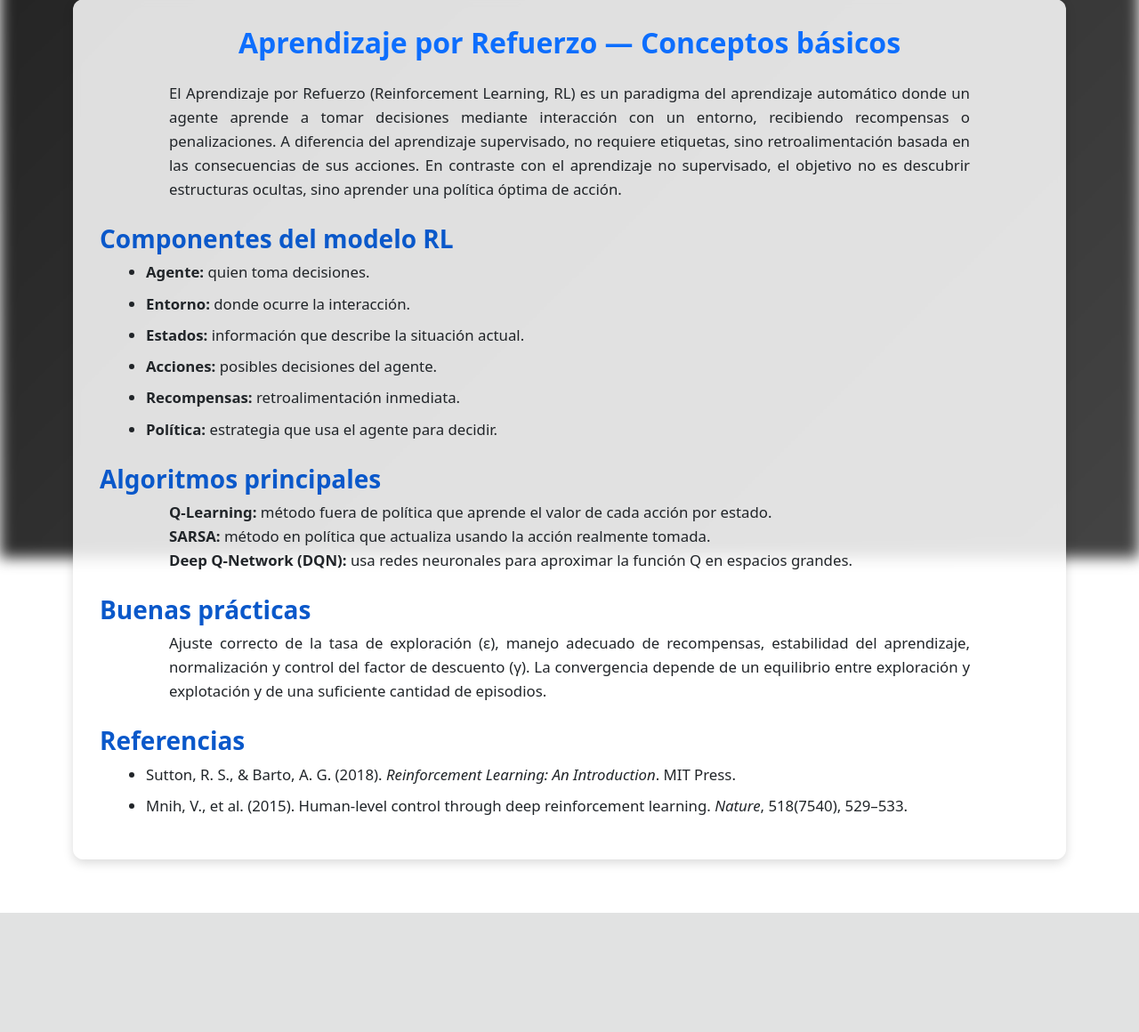
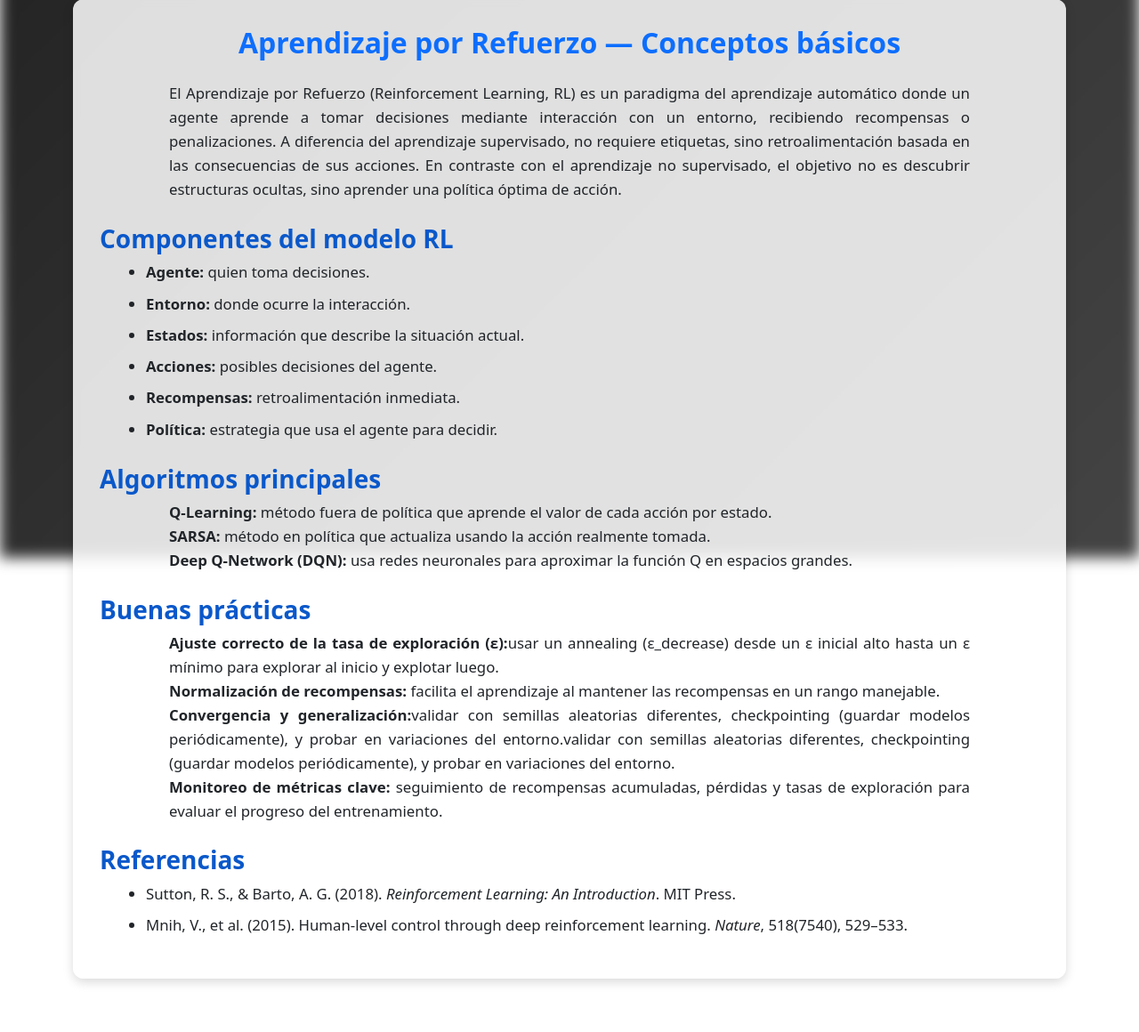
Before and after one commit to catabernal2003-png/Repositorio-Activades, a Flask app: page /reinforcement/conceptos in a window 1280 px wide. Shown: the part 173-1333 px from the top of the page at 89% size. Before the commit the page ends 1199 px from the top, so only its background shows below. Run offline with Flask 3, Linux system fonts and the light colour scheme.

Commit message:
Complementación en los conceptos del RL

```diff
--- a/templates/rl_conceptos.html
+++ b/templates/rl_conceptos.html
@@ -70,9 +70,10 @@
 
     <h3 class="rl-subtitle">Buenas prácticas</h3>
     <p>
-        Ajuste correcto de la tasa de exploración (ε), manejo adecuado de recompensas, estabilidad del aprendizaje,
-        normalización y control del factor de descuento (γ). La convergencia depende de un equilibrio entre exploración
-        y explotación y de una suficiente cantidad de episodios.
+        <strong> Ajuste correcto de la tasa de exploración (ε):</strong>usar un annealing (ε_decrease) desde un ε inicial alto hasta un ε mínimo para explorar al inicio y explotar luego.<br>
+        <strong>Normalización de recompensas:</strong> facilita el aprendizaje al mantener las recompensas en un rango manejable.<br>
+        <strong>Convergencia y generalización:</strong>validar con semillas aleatorias diferentes, checkpointing (guardar modelos periódicamente), y probar en variaciones del entorno.validar con semillas aleatorias diferentes, checkpointing (guardar modelos periódicamente), y probar en variaciones del entorno.<br>
+        <strong>Monitoreo de métricas clave:</strong> seguimiento de recompensas acumuladas, pérdidas y tasas de exploración para evaluar el progreso del entrenamiento.<br>
     </p>
 
     <h3 class="rl-subtitle">Referencias</h3>
```
